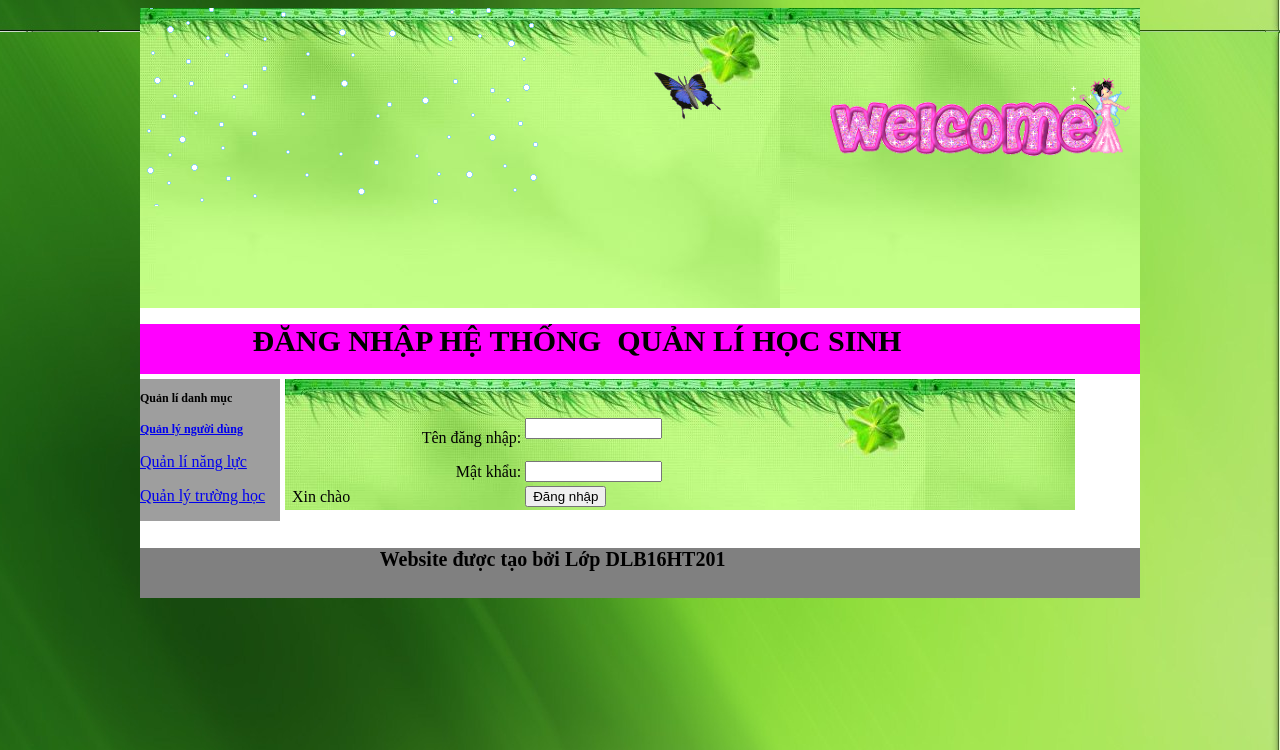
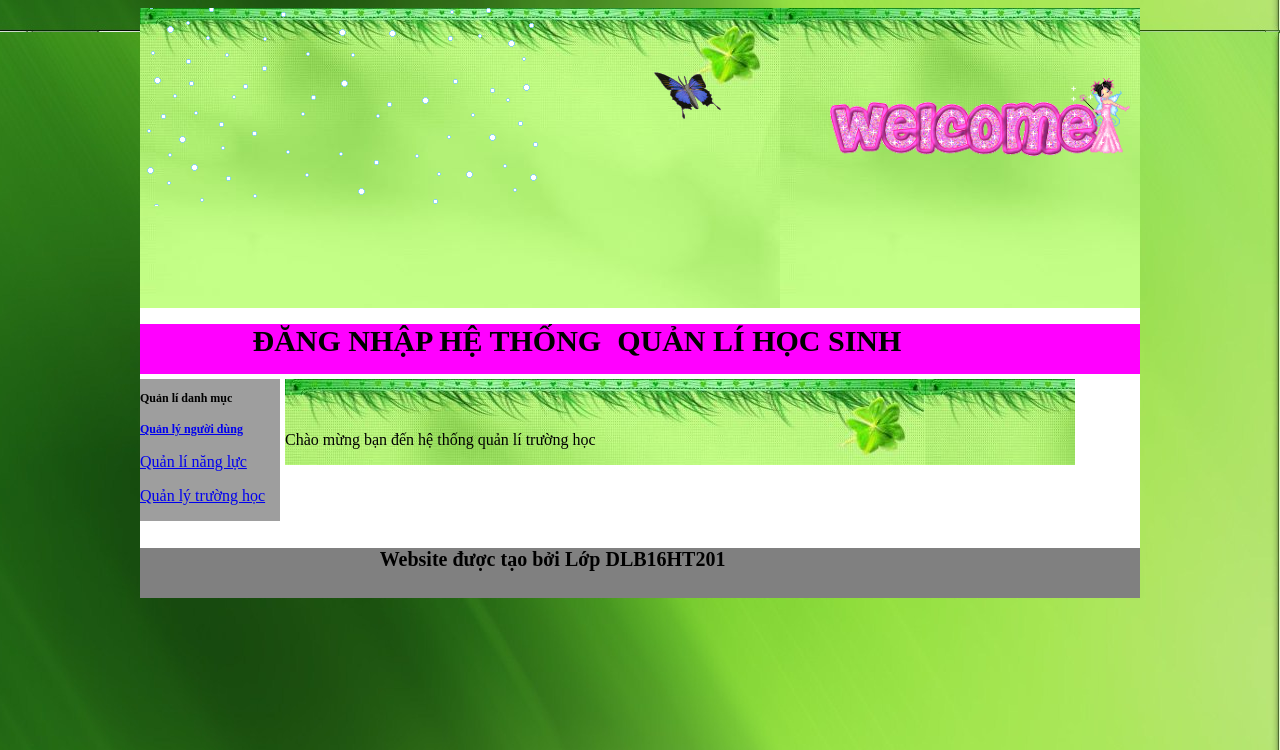
Before and after one commit to nguyenvubichvan1991/vanphp.github.io, a PHP site: page / in a window 1280 px wide. Shown: the top 750 px of the page. Run offline with PHP 8.4, Linux system fonts and the light colour scheme; grey boxes are pictures that could not be loaded.

Commit message:
Update index.php

```diff
--- a/index.php
+++ b/index.php
@@ -4,45 +4,6 @@
 <head>
     <title>Quản lý học sinh</title>
     <link href="css/StyleSheet.css" rel="stylesheet" type="text/css" />
-    <script src="Scripts/jquery-1.4.1.min.js" type="text/javascript"></script>
-    <script language="javascript" type="text/javascript">
-        $('document').ready(function () {
-
-            $('#dangnhap').mousemove(function () {
-                $('#dn').text('Tên đăng nhập phải dài hơn 8 ký tự');
-            });
-            $('#dangnhap').mouseout(function () {
-                $('#dn').text('');
-            });
-
-            $('#matkhau').mousemove(function () {
-                $('#mk').text('Tên đăng nhập phải dài hơn 8 ký tự');
-            });
-            $('#matkhau').mouseout(function () {
-                $('#mk').text('');
-            });
-
-            $('#bt4').click(function () {
-                $('p').removeClass();
-            });
-
-            $('#bt5').click(function () {
-                $('p').removeClass().addClass('xanh');
-            });
-
-            $('#bt6').click(function () {
-                $('p').removeClass().addClass('do');
-            });
-
-            $('tr').mousemove(function () {
-                $(this).addClass('maunen');
-            });
-
-            $('tr').mouseout(function () {
-                $(this).removeClass();
-            });
-    </script>
-
 </head>
 <body>
     <div id="wraper">
@@ -71,42 +32,7 @@
         <div id="cotgiua">
             <br />
             <br />
-			<form name="dangnhap_dk" method="post" action="" target="body" style="">
-				 <table style="width: 100%;">
-					<tr>
-						<td align="right" width="30%">
-							Tên đăng nhập:
-						</td>
-						<td>
-							<input type="text" name="txtmagv" size="14" />
-							<br/> <br/>
-						</td>
-					</tr>
-					<tr>
-						<td align="right">
-							Mật khẩu:
-						</td>
-						<td>
-							<input type="password" name="txtmatkhau" size="14" />
-							<span id="mk"></span>
-						</td>
-					</tr>
-					<tr>
-						<td>
-							&nbsp;<span id="dn">Xin chào</span>
-							<?php
-								if(isset($_POST['txtmagv'])&& ($_POST['txtmatkhau'])){
-									echo $_POST["txtmagv"];
-								}
-							?>
-						</td>
-						<td>
-							 <input type="submit" name="btndangnhap" value="Đăng nhập" />
-						</td>
-					</tr>
-				</table>
-
-			</form>
+		<p>Chào mừng bạn đến hệ thống quản lí trường học
 
         </div>
         <div id="cotphai">
```
